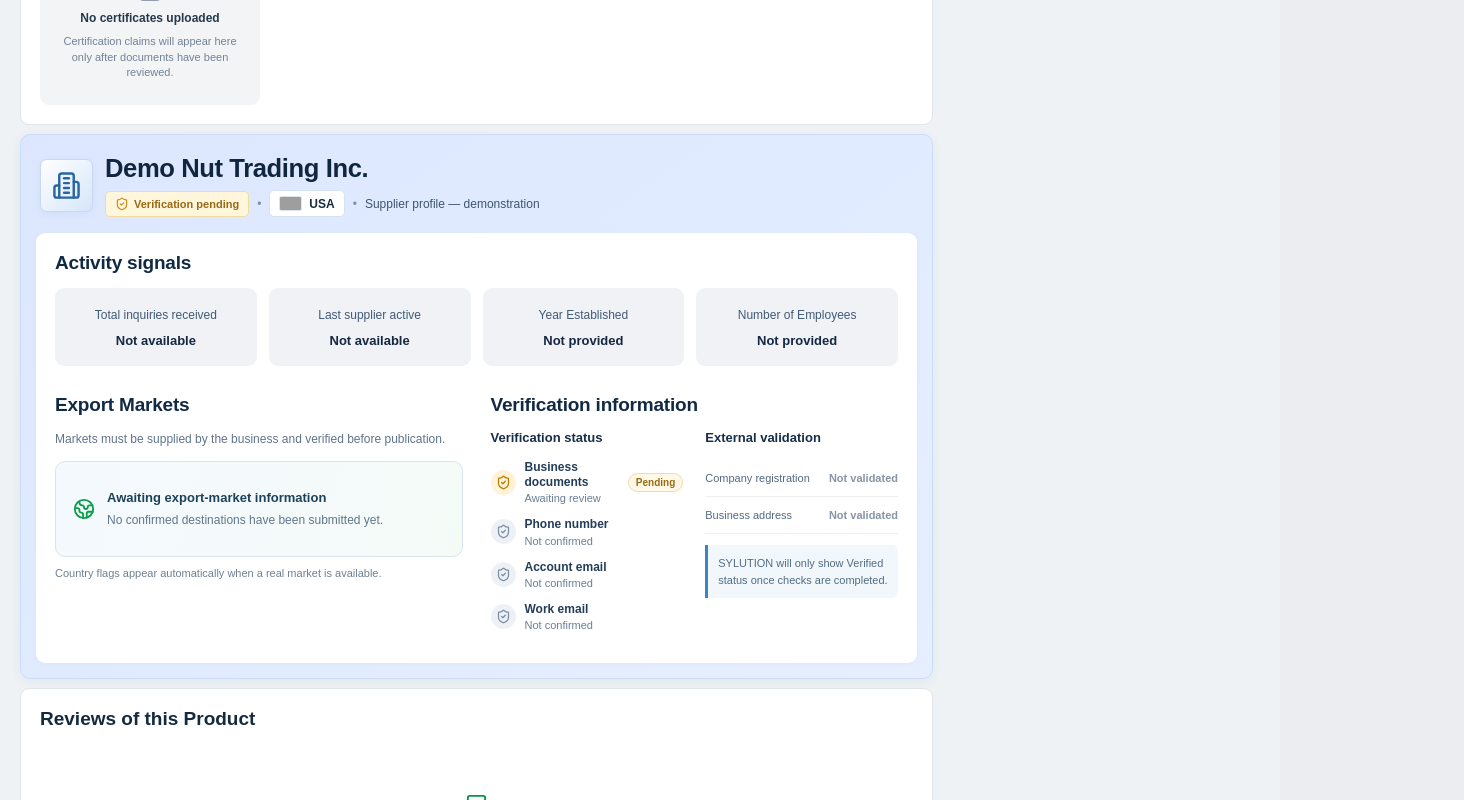
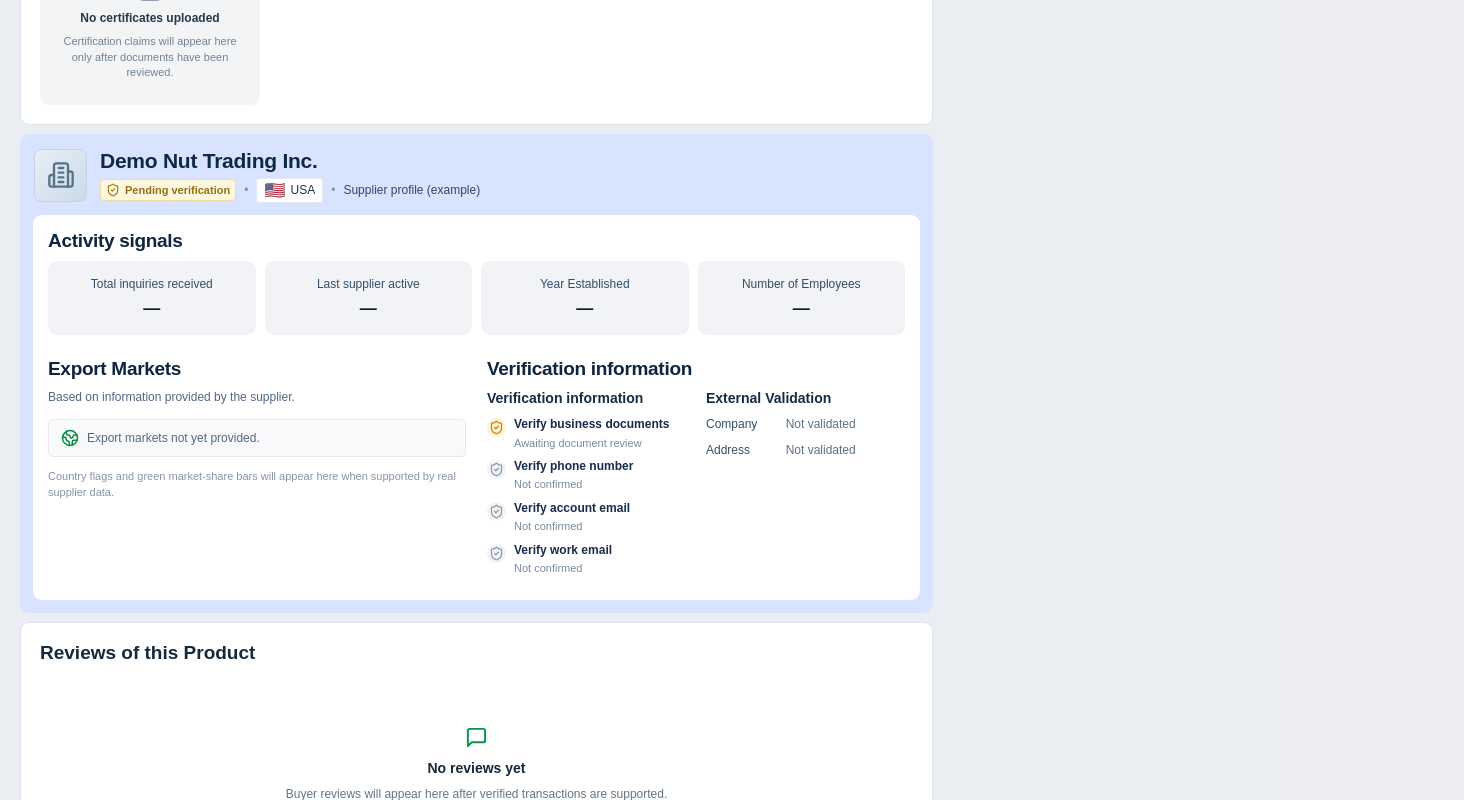
Before and after one commit to smbabanbaba-maker/sylutionshop, a Next.js app: page /products/bulk-almond-kernels in a window 1280 px wide. Shown: the part 1480-2280 px from the top of the page, 1464 px wide, since content can reach past the window. Built offline with nearby package versions, Linux system fonts and the light colour scheme; grey boxes are pictures that could not be loaded.

Commit message:
design: match supplier profile screenshot colors spacing and layout

```diff
--- a/app/globals.css
+++ b/app/globals.css
@@ -342,55 +342,82 @@ body{background:#ebedf1;color:var(--market-ink)}
 @media(max-width:1050px){.supplier-insights-grid{grid-template-columns:1fr;gap:20px}}
 @media(max-width:660px){.supplier-stats{grid-template-columns:repeat(2,minmax(0,1fr))!important}.supplier-profile-header h2{font-size:18px!important}.supplier-insights-grid{margin-top:18px}.verification-info-grid{grid-template-columns:1fr;gap:15px}.supplier-avatar-large{width:44px!important;height:44px!important}}
 
-/* SYLUTION shared semantic visual tokens: verified=green, pending=amber,
-   unverified/unknown=neutral, rejected=red; avoid invented status or metrics */
+
+/* Product-detail supplier panel: color and geometry matched to supplied Freshdi screenshot.
+   Neutral verification is deliberate: never present fictitious compliance claims. */
 :root{
-  --primary-green:#0a9f49;--primary-green-dark:#07833c;--soft-green:#eefaf3;
-  --primary-blue:#dfe9ff;--soft-blue:#f4f8ff;--border-blue:#cfdcf1;
-  --text-dark:#10253e;--text-mid:#5f7388;--text-light:#8a99aa;
-  --card-bg:#fff;--page-bg:#eef2f5;--soft-gray:#f3f5f7;--border-light:#e2e8ef;
-  --warning-yellow:#f4b400;--danger-red:#e25555;
+  --product-page-bg:#eaeef2;--supplier-shell:#d7e3ff;
+  --supplier-stat-bg:#f1f3f6;--supplier-text:#0d253c;
+  --supplier-muted:#526981;--trade-green:#008d3d;
 }
-.product-page{background:var(--page-bg)!important}
-.supplier-profile-section{background:linear-gradient(145deg,#dce7ff,#e6efff)!important;border:1px solid #ccdbf7!important;box-shadow:0 3px 12px rgba(27,66,111,.06);padding:15px!important}
-.supplier-profile-header{padding:3px 4px 16px!important}
-.supplier-profile-header h2{font-size:clamp(21px,2vw,27px)!important;letter-spacing:-.4px!important;color:var(--text-dark)!important}
-.supplier-avatar-large{background:linear-gradient(135deg,#fff,#d5e6fa)!important;border:1px solid #c9d8ed!important;color:#2766a2!important;box-shadow:0 2px 7px #2b649012}
-.supplier-country{border:1px solid #d5e3f0!important;background:#fff!important;padding:5px 9px!important;border-radius:5px!important;gap:7px!important;font-weight:650}
-.country-flag-image{display:inline-block;width:23px;height:15px;object-fit:cover;border:1px solid #dce5eb;border-radius:2px;vertical-align:middle;flex-shrink:0}
-.verification-label{background:#fff6dc!important;border:1px solid #f0dba0!important;color:#986a13!important;padding:5px 9px!important;font-weight:750!important}
-.verification-label svg{color:#c68d1d!important}
-.supplier-profile-body{background:#fff!important;padding:19px!important;box-shadow:0 1px 5px #2746650a}
-.activity-section h3,.export-markets h3,.verification-information h3{font-size:19px!important;color:#112a43!important;letter-spacing:-.2px;margin-bottom:14px!important}
-.supplier-stats{gap:12px!important}
-.supplier-stats>div.signal-card{min-height:111px!important;gap:6px!important;padding:13px 9px!important;background:#f3f6f9!important;border:1px solid #e7ecf2;border-radius:10px!important;transition:box-shadow .15s}
-.supplier-stats>div.signal-card:hover{box-shadow:0 4px 14px #15385112}
-.supplier-stats .signal-icon{display:grid;place-items:center;width:27px;height:27px;border-radius:8px;background:#e3edff;color:#2b69a0;margin-bottom:2px}
-.supplier-stats .signal-activity .signal-icon{background:#e2f8ed;color:#0d9450}
-.supplier-stats .signal-founded .signal-icon{background:#fff3dc;color:#bd8114}
-.supplier-stats .signal-team .signal-icon{background:#ece9ff;color:#6a5fc4}
-.supplier-stats .signal-card>span:not(.signal-icon){font-size:12px!important;color:#526b83!important;font-weight:550}
-.supplier-stats .signal-card strong{font-size:14px!important;color:#12263b!important;line-height:1.2}
-.supplier-insights-grid{gap:28px!important;margin-top:28px!important}
+.product-page{background:var(--product-page-bg)!important}
+.supplier-profile-section{
+  background:var(--supplier-shell)!important;
+  border:0!important;border-radius:9px!important;
+  padding:13px!important;box-shadow:none!important;
+}
+.supplier-profile-header{
+  display:flex!important;align-items:center!important;gap:13px!important;
+  padding:1px 1px 12px!important;
+}
+.supplier-avatar-large{
+  background:linear-gradient(135deg,#e9eff7,#cad9e8)!important;
+  border:1px solid #c5d3e4!important;border-radius:7px!important;
+  width:53px!important;height:53px!important;
+  color:#567489!important;box-shadow:none!important;
+}
+.supplier-profile-header h2{
+  color:#0d2947!important;font-size:21px!important;
+  font-weight:750!important;letter-spacing:-.25px!important;
+  margin:0 0 5px!important;
+}
+.supplier-subline{display:flex!important;flex-wrap:wrap!important;align-items:center!important;gap:8px!important;font-size:12px!important;color:#354861!important}
+.verification-label{display:inline-flex!important;gap:5px!important;align-items:center!important;background:#fff8de!important;color:#94701a!important;border:1px solid #eedca3!important;border-radius:4px!important;padding:3px 5px!important;font-size:11px!important;font-weight:700!important}
+.verification-label svg{color:#a77809!important}
+.supplier-country{display:inline-flex!important;gap:5px!important;align-items:center!important;border-radius:3px!important;background:#fff!important;border:1px solid #e4e9f0!important;padding:3px 7px!important;color:#1d3249!important;font-weight:500!important}
+.supplier-country-flag{font-size:17px!important;line-height:1!important}
+.supplier-separator{color:#8495ad!important}
+.supplier-profile-body{
+  background:#fff!important;border-radius:9px!important;padding:15px!important;
+  border:0!important;box-shadow:none!important;
+}
+.supplier-profile-body h3{
+  font-size:19px!important;font-weight:750!important;letter-spacing:-.3px!important;
+  color:#0e253d!important;margin:0 0 9px!important;
+}
+.supplier-stats{display:grid!important;grid-template-columns:repeat(4,minmax(0,1fr))!important;gap:9px!important}
+.supplier-stats>div{
+  background:var(--supplier-stat-bg)!important;min-height:74px!important;
+  padding:11px 8px!important;border-radius:9px!important;border:0!important;
+  display:flex!important;flex-direction:column!important;justify-content:center!important;
+  align-items:center!important;gap:7px!important;box-shadow:none!important;
+}
+.supplier-stats span{font-size:12px!important;font-weight:400!important;color:#334e6b!important;text-align:center!important}
+.supplier-stats strong{font-size:17px!important;color:#071c30!important;font-weight:800!important;line-height:1.2!important}
+.supplier-insights-grid{display:grid!important;grid-template-columns:1fr 1fr!important;gap:21px!important;margin-top:23px!important}
 .export-markets,.verification-information{min-width:0}
-.export-market-empty{background:linear-gradient(105deg,#f4f9ff,#f4fbf7)!important;border:1px solid #d7e6ed!important;min-height:96px;padding:17px!important;gap:12px!important;color:#24445e!important;border-radius:10px!important}
-.export-market-empty svg{color:#0a9f49!important}
-.export-market-empty div{display:flex;flex-direction:column;gap:7px;min-width:0}
-.export-market-empty strong{font-size:13px;color:#1c4259}
-.export-market-empty span{font-size:12px;line-height:1.45;color:#60768b}
-.market-sample-caption{color:#6c8194!important;margin-top:10px!important}
-.verification-info-grid{gap:22px!important}
-.verification-info-grid h4{font-size:13px!important;margin-bottom:15px!important}
-.verification-item{gap:9px!important;align-items:center!important;margin-bottom:13px!important;min-width:0}
-.verification-item>span:nth-child(2){min-width:0;flex:1}
-.verification-status-icon{width:25px!important;height:25px!important}
-.verification-status-icon.status-pending{background:#fff2d7!important;color:#b97b00!important}
-.verification-status-icon.status-unchecked{background:#edf1f5!important;color:#7c8fa4!important}
-.verification-item strong{color:#233d59!important;font-size:12px!important}
-.verification-item small{color:#687f96!important}
-.verify-mini-tag{font-size:10px;border:1px solid #f5dba0;border-radius:20px;background:#fff8e7;color:#986b14;font-weight:700;padding:3px 7px}
-.external-validation-row{padding:12px 0!important}
-.external-validation-row strong{color:#8794a5!important}
-.external-validation-note{background:#f2f7fc;border-left:3px solid #3a85c4;padding:10px!important;border-radius:0 6px 6px 0;color:#516c84!important}
-.detail-supplier-card .unverified-tag{background:#fff6df;color:#996f18;border:1px solid #f1d99b}
-@media(max-width:700px){.supplier-profile-section{padding:10px!important}.supplier-profile-body{padding:12px!important}.supplier-stats{gap:8px!important}.supplier-stats>div.signal-card{min-height:100px!important;padding:9px!important}.supplier-profile-header{padding:4px 0 13px!important}}
+.export-markets p{font-size:12px!important;color:#526784!important;line-height:1.45!important;margin:0 0 13px!important}
+.market-not-provided{display:flex;align-items:center;gap:8px;border:1px solid #e5eaed;background:#f8f9fb;border-radius:5px;padding:9px 12px;color:#546981;font-size:12px}
+.market-not-provided svg{color:var(--trade-green);flex-shrink:0}
+.export-markets p.export-help{margin-top:12px!important;font-size:11px!important;color:#8795a7!important}
+.verification-info-grid{display:grid!important;grid-template-columns:1fr 1fr!important;gap:20px!important}
+.verification-info-grid h4{font-size:14px!important;margin:1px 0 11px!important;font-weight:700!important;color:#152b46!important}
+.verification-item{display:flex!important;align-items:flex-start!important;gap:8px!important;margin-bottom:9px!important}
+.verify-icon{display:grid;place-items:center;flex-shrink:0;width:19px;height:19px;border-radius:50%;margin-top:1px}
+.verify-icon.pending{color:#c48917;background:#fff2d3}
+.verify-icon.unknown{color:#8d9bac;background:#f1f3f5}
+.verification-item>span:last-child{display:block;min-width:0}
+.verification-item strong{display:block!important;color:#152c4a!important;font-size:12px!important;font-weight:650!important;line-height:1.3!important}
+.verification-item small{display:block!important;color:#7a8aa1!important;font-size:11px!important;line-height:1.3!important;margin-top:3px!important}
+.validation-line{display:grid;grid-template-columns:35% 65%;align-items:start;gap:10px;font-size:12px;margin:0 0 12px;color:#243b55}
+.validation-line span{color:#344e69}.validation-line strong{color:#5c7087;font-weight:500!important}
+.product-detail-aside .detail-supplier-card{background:#fff!important}
+.product-detail-aside .detail-action-green{background:#008d3d!important}
+@media(max-width:1000px){.supplier-insights-grid{grid-template-columns:1fr!important;gap:15px!important}}
+@media(max-width:660px){
+ .supplier-stats{grid-template-columns:repeat(2,minmax(0,1fr))!important}
+ .verification-info-grid{grid-template-columns:1fr!important;gap:5px!important}
+ .supplier-profile-header h2{font-size:18px!important}
+ .supplier-profile-section{padding:9px!important}
+ .supplier-profile-body{padding:12px!important}
+}
--- a/components/Marketplace.tsx
+++ b/components/Marketplace.tsx
@@ -148,50 +148,47 @@ export function ProductDetail({product}:{product:Product}){
          <section className="detail-section"><h2>Product Certificates</h2><div className="certificate-placeholder"><FileText size={28}/><strong>No certificates uploaded</strong><p>Certification claims will appear here only after documents have been reviewed.</p></div></section>
          <section className="supplier-profile-section">
           <div className="supplier-profile-header">
-             <div className="supplier-avatar supplier-avatar-large"><Building2 size={29}/></div>
+            <div className="supplier-avatar supplier-avatar-large"><Building2 size={28}/></div>
             <div className="supplier-heading-details">
               <h2>{product.supplier}</h2>
               <div className="supplier-subline">
-                 <span className="verification-label"><ShieldCheck size={14}/> Verification pending</span>
+                <span className="verification-label"><ShieldCheck size={14}/> Pending verification</span>
                 <span className="supplier-separator">•</span>
-                 <span className="supplier-country">{({Nigeria:"ng",China:"cn",USA:"us",UAE:"ae",Türkiye:"tr"} as Record<string,string>)[product.country] ? <img className="country-flag-image" src={`https://flagcdn.com/w40/${({Nigeria:"ng",China:"cn",USA:"us",UAE:"ae",Türkiye:"tr"} as Record<string,string>)[product.country]}.png`} alt={`${product.country} flag`} onError={e=>{e.currentTarget.style.display="none";}}/> : <span className="supplier-country-flag">{product.flag}</span>} {product.country}</span>
+                <span className="supplier-country"><span className="supplier-country-flag">{product.flag}</span>{product.country}</span>
                 <span className="supplier-separator">•</span>
-                 <span>Supplier profile — demonstration</span>
+                <span>Supplier profile (example)</span>
               </div>
             </div>
           </div>
           <div className="supplier-profile-body">
-             <div className="activity-section">
             <h3>Activity signals</h3>
             <div className="supplier-stats">
-                 <div><span>Total inquiries received</span><strong>Not available</strong></div>
-                 <div><span>Last supplier active</span><strong>Not available</strong></div>
-                 <div><span>Year Established</span><strong>Not provided</strong></div>
-                 <div><span>Number of Employees</span><strong>Not provided</strong></div>
-               </div>
+              <div><span>Total inquiries received</span><strong>—</strong></div>
+              <div><span>Last supplier active</span><strong>—</strong></div>
+              <div><span>Year Established</span><strong>—</strong></div>
+              <div><span>Number of Employees</span><strong>—</strong></div>
             </div>
             <div className="supplier-insights-grid">
               <div className="export-markets">
                 <h3>Export Markets</h3>
-                 <p>Markets must be supplied by the business and verified before publication.</p>
-                 <div className="export-market-empty"><Globe2 size={22}/><div><strong>Awaiting export-market information</strong><span>No confirmed destinations have been submitted yet.</span></div></div>
-                 <div className="market-sample-caption">Country flags appear automatically when a real market is available.</div>
+                <p>Based on information provided by the supplier.</p>
+                <div className="market-not-provided"><Globe2 size={18}/><span>Export markets not yet provided.</span></div>
+                <p className="export-help">Country flags and green market-share bars will appear here when supported by real supplier data.</p>
               </div>
               <div className="verification-information">
                 <h3>Verification information</h3>
                 <div className="verification-info-grid">
                   <div>
-                     <h4>Verification status</h4>
-                     <div className="verification-item"><span className="verification-status-icon status-pending"><ShieldCheck size={15}/></span><span><strong>Business documents</strong><small>Awaiting review</small></span><span className="verify-mini-tag">Pending</span></div>
-                     <div className="verification-item"><span className="verification-status-icon status-unchecked"><ShieldCheck size={15}/></span><span><strong>Phone number</strong><small>Not confirmed</small></span></div>
-                     <div className="verification-item"><span className="verification-status-icon status-unchecked"><ShieldCheck size={15}/></span><span><strong>Account email</strong><small>Not confirmed</small></span></div>
-                     <div className="verification-item"><span className="verification-status-icon status-unchecked"><ShieldCheck size={15}/></span><span><strong>Work email</strong><small>Not confirmed</small></span></div>
+                    <h4>Verification information</h4>
+                    <div className="verification-item"><span className="verify-icon pending"><ShieldCheck size={15}/></span><span><strong>Verify business documents</strong><small>Awaiting document review</small></span></div>
+                    <div className="verification-item"><span className="verify-icon unknown"><ShieldCheck size={15}/></span><span><strong>Verify phone number</strong><small>Not confirmed</small></span></div>
+                    <div className="verification-item"><span className="verify-icon unknown"><ShieldCheck size={15}/></span><span><strong>Verify account email</strong><small>Not confirmed</small></span></div>
+                    <div className="verification-item"><span className="verify-icon unknown"><ShieldCheck size={15}/></span><span><strong>Verify work email</strong><small>Not confirmed</small></span></div>
                   </div>
                   <div>
-                     <h4>External validation</h4>
-                     <div className="external-validation-row"><span>Company registration</span><strong>Not validated</strong></div>
-                     <div className="external-validation-row"><span>Business address</span><strong>Not validated</strong></div>
-                     <p className="external-validation-note">SYLUTION will only show Verified status once checks are completed.</p>
+                    <h4>External Validation</h4>
+                    <div className="validation-line"><span>Company</span><strong>Not validated</strong></div>
+                    <div className="validation-line"><span>Address</span><strong>Not validated</strong></div>
                   </div>
                 </div>
               </div>
```
Lines whose indentation alone changed are shown as unchanged.
